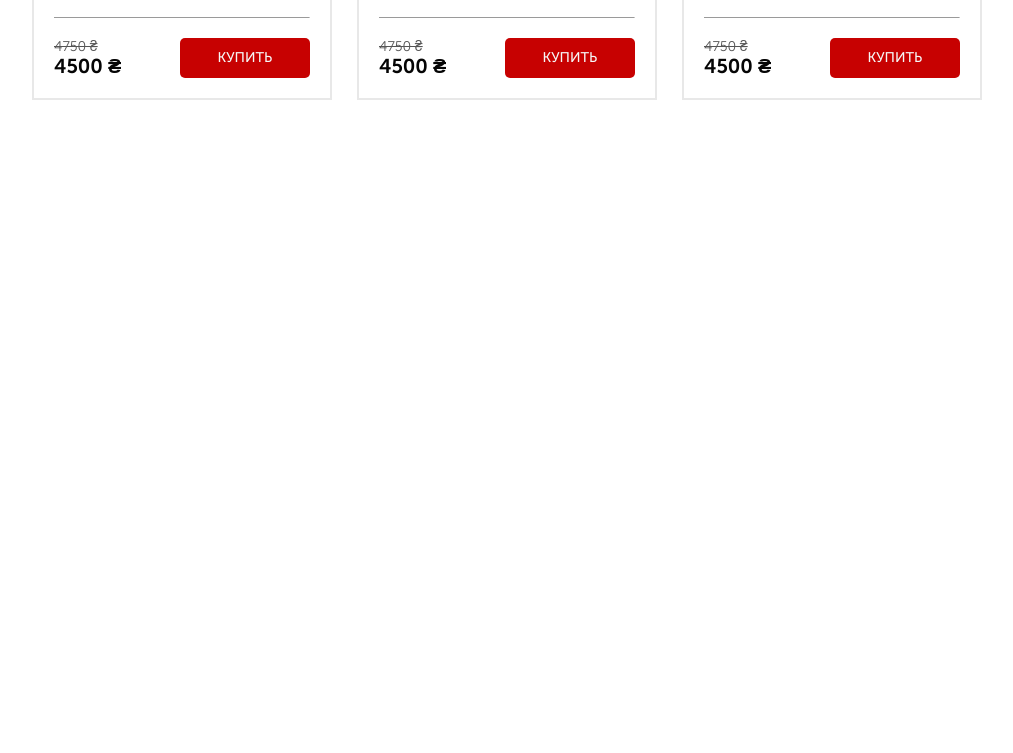
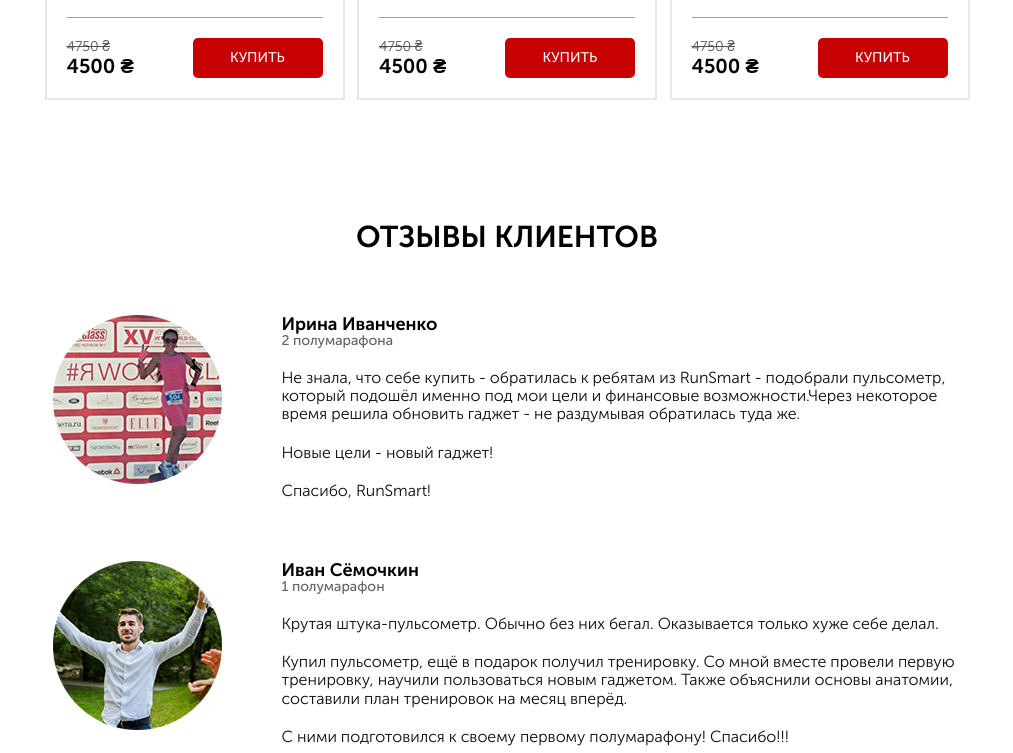
Before and after one commit to mal3v14/Pulse, a website: page src/index.html in a window 1280 px wide. Shown: the part 3566-4319 px from the top of the page, without its empty margins (133-1146 px from the left). Before the commit the page ends 3786 px from the top, so only its background shows below. Drawn offline with nearby package versions, Linux system fonts and the light colour scheme.

Commit message:
added and adapted feedback section

```diff
--- a/src/index.html
+++ b/src/index.html
@@ -432,6 +432,64 @@
         </div>
     </section>
 
+    <section class="feedback">
+        <div class="container">
+            <h1 class="feedback__title title">Отзывы клиентов</h1>
+            <div class="feedback__wrap">
+                <div class="feedback__response">
+                    <div class="feedback__img"><img src="img/photo_1.png" alt="user1"></div>
+                    <div class="feedback__response_text">
+                        <h2 class="feedback__username">Ирина Иванченко</h2>
+                        <h2 class="feedback__achievements">2 полумарафона</h2>
+                        <p class="feedback__content">Не знала, что себе купить - обратилась к ребятам из RunSmart -
+                            подобрали пульсометр, который подошёл именно под мои цели
+                            и финансовые возможности.Через некоторое время решила обновить гаджет - не раздумывая
+                            обратилась
+                            туда же.
+                        </p>
+                        <p class="feedback__content">Новые цели - новый гаджет!</p>
+                        <p class="feedback__content">Спасибо, RunSmart!</p>
+                    </div>
+                </div>
+                <div class="feedback__response">
+                    <div class="feedback__img"><img src="img/photo_2.png" alt="user1"></div>
+                    <div class="feedback__response_text">
+                        <h2 class="feedback__username">Иван Сёмочкин</h2>
+                        <h3 class="feedback__achievements">1 полумарафон</h3>
+                        <p class="feedback__content">Крутая штука-пульсометр. Обычно без них бегал. Оказывается только
+                            хуже себе делал.
+                        </p>
+                        <p class="feedback__content">Купил пульсометр, ещё в подарок
+                            получил тренировку. Со мной вместе провели первую тренировку, научили пользоваться новым
+                            гаджетом. Также объяснили
+                            основы анатомии, составили план тренировок на месяц вперёд.</p>
+                        <p class="feedback__content">С ними подготовился к своему первому
+                            полумарафону!
+                            Спасибо!!!</p>
+                    </div>
+                </div>
+                <div class="feedback__response">
+                    <div class="feedback__img"><img src="img/photo_3.png" alt="user1"></div>
+                    <div class="feedback__response_text">
+                        <h2 class="feedback__username">Юлия Дашкина</h2>
+                        <h3 class="feedback__achievements">2 полумарафона</h3>
+                        <p class="feedback__content">Долго не могла начать бегать, т.к. до этого несколько раз начинала,
+                            но становилось тяжело и я бросала. От друзей
+                            услышала о RunSmart и о беге с контролем пульса и решила попробовать.
+                        </p>
+                        <p class="feedback__content">Позвонила, ребята поинтересовались моими целями и
+                            подобрали очень интересный вариант со скидкой! Теперь бегаю и наслаждаюсь бегом! Пробежала
+                            уже 2
+                            полумарафона и
+                            несколько более коротких забегов и не намерена останавливаться!
+                        </p>
+                        <p class="feedback__content">Спасибо!!!</p>
+                    </div>
+                </div>
+            </div>
+        </div>
+    </section>
+
     <!-- <script type="text/javascript" src="https://code.jquery.com/jquery-1.11.0.min.js"></script>
     <script type="text/javascript" src="https://code.jquery.com/jquery-migrate-1.2.1.min.js"></script>
     <script src="js/slick.min.js"></script> -->
--- a/src/js/script.js
+++ b/src/js/script.js
@@ -7,6 +7,8 @@ const slider = tns({
     autoplay: false,
     controls: false,
     nav: false,
+    preventScrollOnTouch: "auto",
+    mouseDrag: true,
 });
 
 document.querySelector('.prev').addEventListener('click', function () {
--- a/src/sass/blocks/_carousel.scss
+++ b/src/sass/blocks/_carousel.scss
@@ -2,13 +2,14 @@
 
 .carousel {
     padding: 80px 0;
+    overflow: hidden;
+
+
 
     &__inner {
         position: relative;
         width: 750px;
         margin: 0 auto;
-
-
     }
 
     .prev,
@@ -20,21 +21,60 @@
         border: none;
         background-color: variables.$white-color;
 
+        @media screen and (max-width: 1180px) {
+            left: 30px;
+        }
+
         img {
             width: 30px;
             height: 50px;
+
+            @media screen and (max-width: 768px) {
+                width: 24px;
+                height: 40px;
+            }
+
+            @media screen and (max-width: 600px) {
+                width: 18px;
+                height: 30px;
+            }
+
+            @media screen and (max-width: 600px) {
+                width: 15px;
+                height: 25px;
+            }
         }
     }
 
     .next {
         left: auto;
         right: -66px;
+
+        @media screen and (max-width: 1180px) {
+            right: 34px;
+        }
     }
 
     .tns-item {
         img {
             display: block;
             margin: 0 auto;
+
+            @media screen and (max-width: 1180px) {
+                width: 550px;
+            }
+
+            @media screen and (max-width: 768px) {
+                width: 400px;
+            }
+
+            @media screen and (max-width: 600px) {
+                width: 300px;
+            }
+
+            @media screen and (max-width: 375px) {
+                width: 200px;
+            }
         }
     }
 
--- a/src/sass/blocks/_catalog.scss
+++ b/src/sass/blocks/_catalog.scss
@@ -9,7 +9,12 @@
         display: flex;
         justify-content: center;
         align-items: center;
-        gap: 10px
+        gap: 10px;
+
+        @media screen and (max-width: 600px) {
+            flex-direction: column;
+            align-items: center
+        }
     }
 
     &__tab {
@@ -47,7 +52,7 @@
 
     &__content {
         display: none;
-        justify-content: space-between;
+        justify-content: space-evenly;
         margin-top: 40px;
         flex-wrap: wrap;
 
--- /dev/null
+++ b/src/sass/blocks/_feedback.scss
@@ -0,0 +1,69 @@
+@use "base/variables";
+
+.feedback {
+    margin: 60 auto 0 auto;
+
+    &__title {
+        padding-bottom: 60px;
+
+    }
+
+    &__username {
+        font-weight: 700;
+        font-size: 18px;
+        line-height: 100%;
+    }
+
+    &__achievements {
+        font-weight: 500;
+        font-size: 14px;
+        color: #646464;
+    }
+
+    &__wrap {
+        display: flex;
+        flex-wrap: wrap;
+        gap: 60px;
+        justify-content: center;
+
+        @media screen and (max-width: 768px) {
+
+            align-items: center;
+        }
+    }
+
+    &__response {
+        display: flex;
+        align-items: flex-start;
+        gap: 60px;
+
+        @media screen and (max-width: 768px) {
+            flex-direction: column;
+            align-items: center;
+            width: 100%;
+            gap: 20px;
+
+            h2,
+            h3 {
+                text-align: center;
+            }
+        }
+    }
+
+    &__content {
+        margin-top: 20px;
+        font-weight: 300;
+        font-size: 16px;
+        color: #0d0d0d;
+
+        p {
+            margin-bottom: 10px;
+        }
+
+    }
+
+    &__response_text {
+        max-width: 680px;
+    }
+
+}
--- a/src/sass/style.scss
+++ b/src/sass/style.scss
@@ -9,6 +9,7 @@
 @use "blocks/consultation";
 @use "blocks/carousel";
 @use "blocks/catalog";
+@use "blocks/feedback";
 
 * {
   font-family: "Museo Sans Cyrl", sans-serif;
```
Also changed, not shown: src/css/style.min.css, src/img/photo_1.png (added), src/img/photo_2.png (added), src/img/photo_3.png (added).
